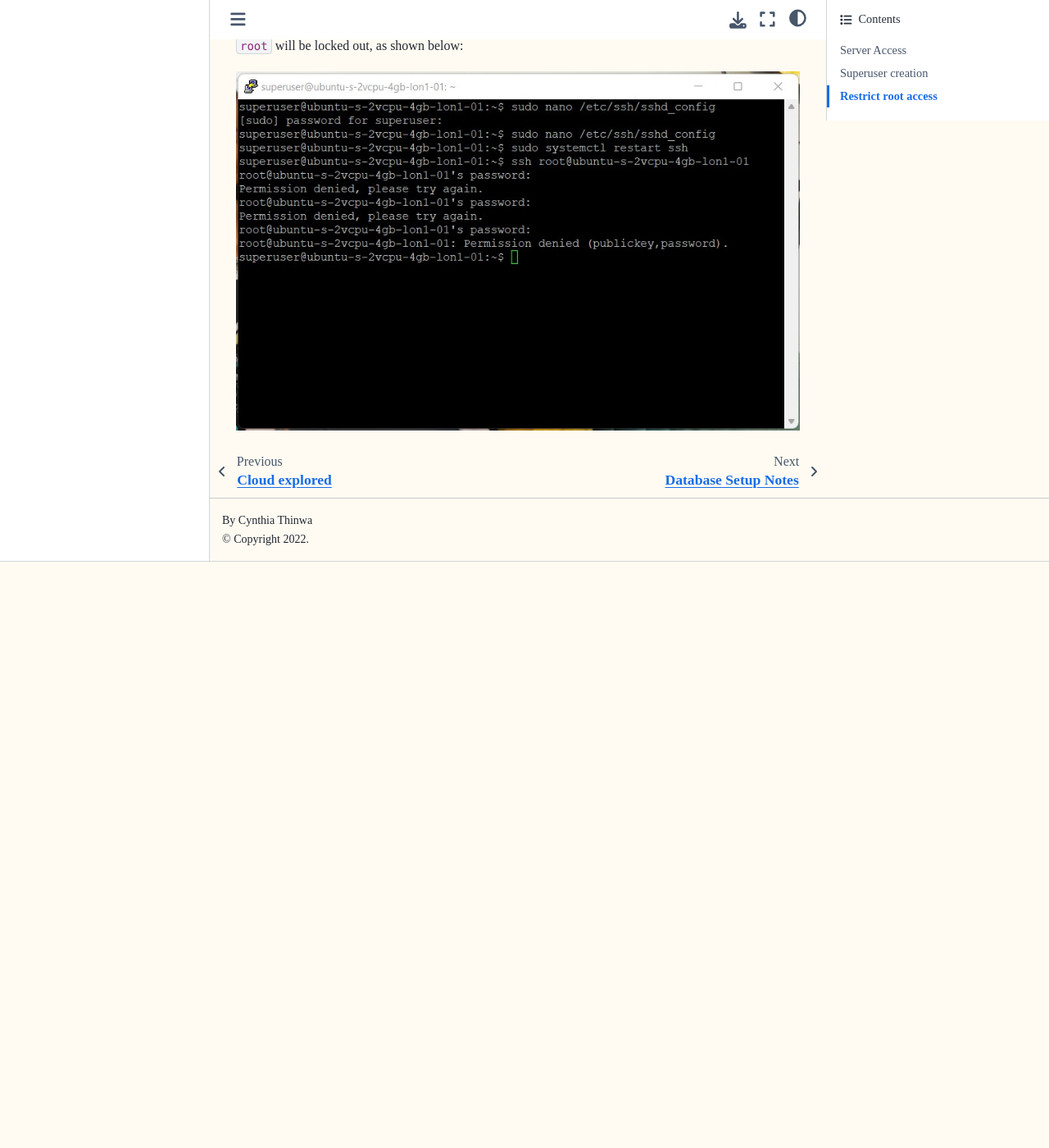
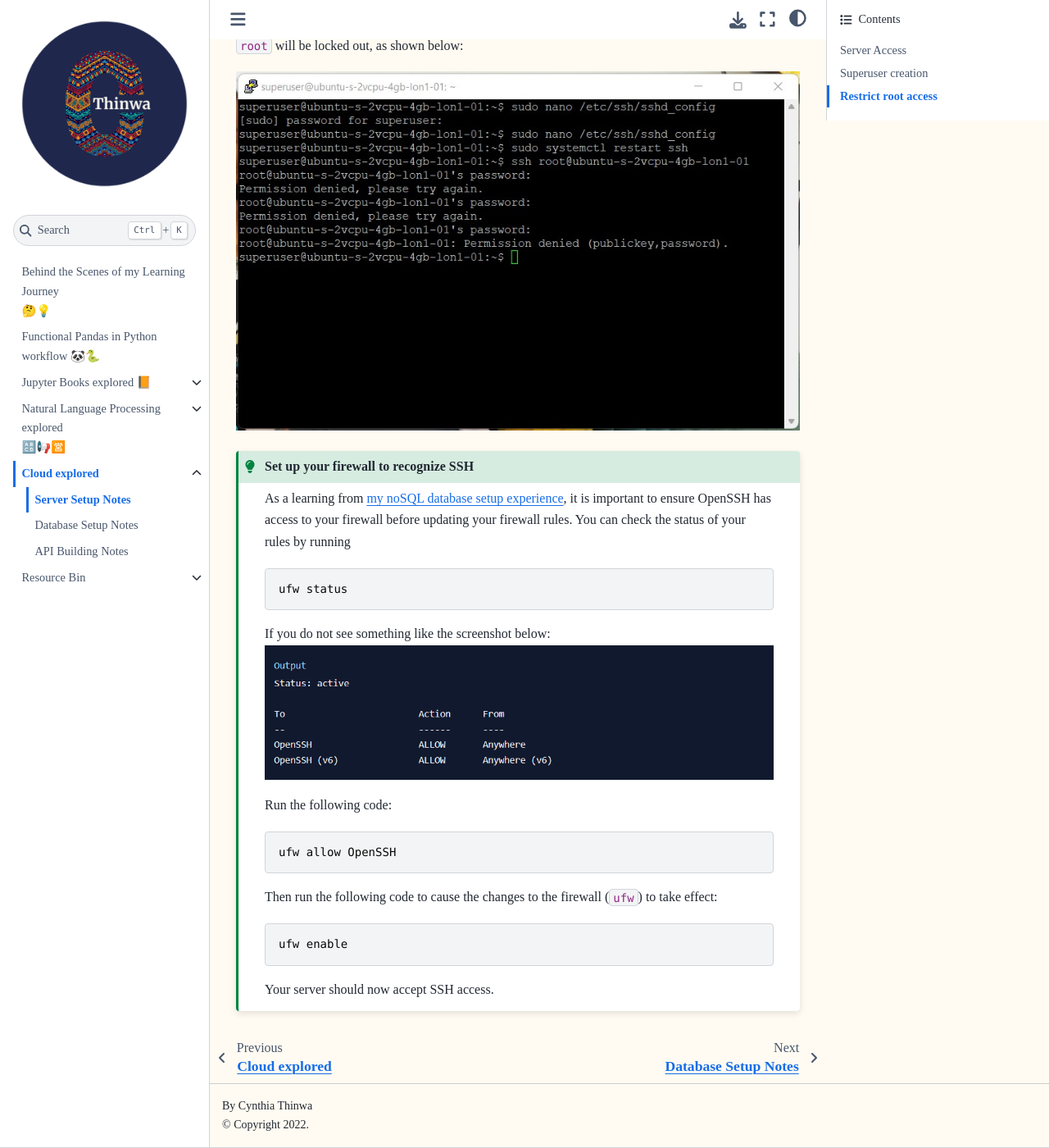
Before and after one commit to CeeThinwa/BTS-Continuous-Learning, a Jupyter Book: the page built from book/6/server_setup.md, in a window 1280 px wide and 1400 px high, scrolled down 8994 px. Shown: the whole window at 82% size. Built offline with Jupyter Book 1.0.4 settings and Sphinx 7.4.7 and the Sphinx Book theme 1.1.4, drawn with Linux system fonts in a browser that asks for light colours; before the commit the page ends 9679 px from its top, so only the background shows below that.

Commit message:
Update server_setup.md

````diff
--- a/book/6/server_setup.md
+++ b/book/6/server_setup.md
@@ -97,3 +97,30 @@
 after 3 attempts `root` will be locked out, as shown below:
 
 ![ssh reboot and test for root](../_static/images/putty-first-time15.jpg)
+
+:::{admonition} Set up your firewall to recognize SSH
+:class: tip
+As a learning from [my noSQL database setup experience](db-setup), it is important to ensure OpenSSH has access to your
+firewall before updating your firewall rules. You can check the status of your rules by running
+
+```
+ufw status
+```
+If you do not see something like the screenshot below:
+![ssh reboot and test for root](../_static/images/default-ufw-status.png)
+
+Run the following code:
+
+```
+ufw allow OpenSSH
+```
+
+Then run the following code to cause the changes to the firewall (`ufw`) to take effect:
+
+```
+ufw enable
+```
+
+Your server should now accept SSH access.
+
+:::
````
